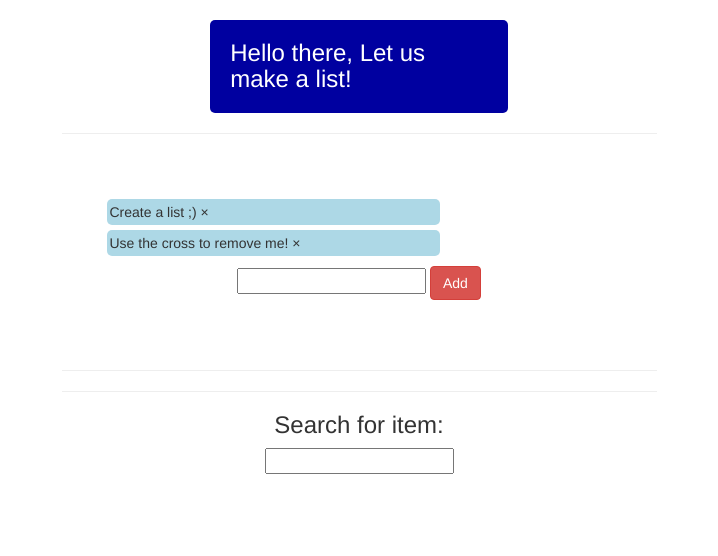
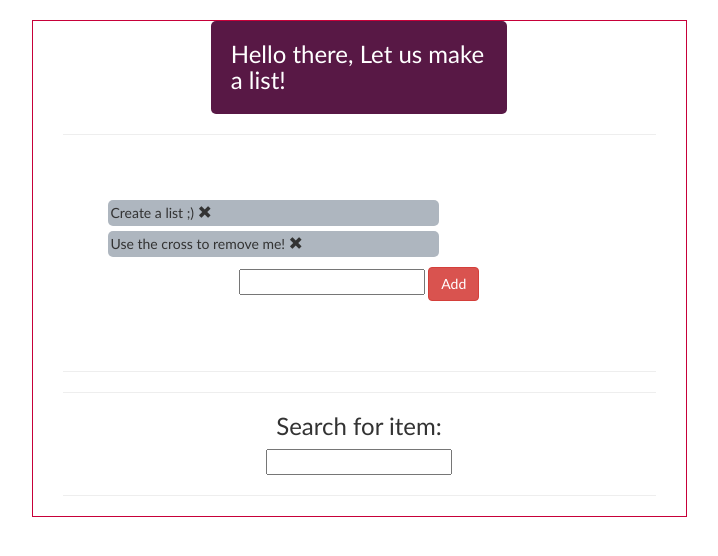
Before and after one commit to alekzanderx1/alekzanderx1.github.io, a plain HTML site: page shopapp.html in a window 1280 px wide. Shown: the whole page, without its empty margins (281-999 px from the left). Drawn offline with nearby package versions, Linux system fonts and the light colour scheme.

Commit message:
shopping list page updated

```diff
--- a/shopapp.css
+++ b/shopapp.css
@@ -1,4 +1,7 @@
 /*To keep everything in center*/
+body{
+	font-family:'Trebuchet MS';
+}
 .allincenter
 {
 	width: 50%;
@@ -10,7 +13,7 @@
 	display: block;
 	padding:3px;
 	margin:5px;
-	background-color: #ADD8E6;
+	background-color: #AEB6BF;
 	width:60%;
 	border-radius:5px;
 }
@@ -19,7 +22,10 @@
 {
 	padding:20px;
 	display:block;
-	background-color: #0000A0;
+	background-color: #581845;
 	font: white;
 	border-radius: 5px;
 }
+
+#C70039
+#ADD8E6;
--- a/shopapp.html
+++ b/shopapp.html
@@ -16,7 +16,7 @@
 <div class="col-sm-3">
 <!--just for margin-->
 </div>
-<div class="col-sm-6 col-xs-12">
+<div class="col-sm-6 col-xs-12" style="border:solid 1px #C70039;">
 	<div class="container-fluid">
 	<h3 style="color:white;" class="header allincenter">Hello there, Let us make a list!</h3>
 	<hr />
@@ -25,7 +25,7 @@
 	<div ng-app="myShoppingList" ng-controller="myCtrl">
 		<ul>
 			<li class="tile" ng-repeat="x in products track by $index">{{x}}
-						<span ng-click="removeItem($index)">&times;</span>
+						<span class="glyphicon glyphicon-remove" ng-click="removeItem($index)"></span>
 			</li>
 		</ul>
 		<!--calls addItem() method on click of button which inserts addMe inoouts value in list"-->
@@ -47,6 +47,7 @@
 				{{ x }}
 			</li>
 		</ul>
+		<hr />
 	</div>
 	</div>
 </div>
--- a/shopapp.js
+++ b/shopapp.js
@@ -12,6 +12,7 @@ app.controller("myCtrl", function($scope) {
 		//when no duplicate is there
 		if ($scope.products.indexOf($scope.addMe) == -1) {
             $scope.products.push($scope.addMe);
+			$scope.addMe="";
         } else {
 			//when duplicate is found
             $scope.errortext = "The item is already in your shopping list.";
```
